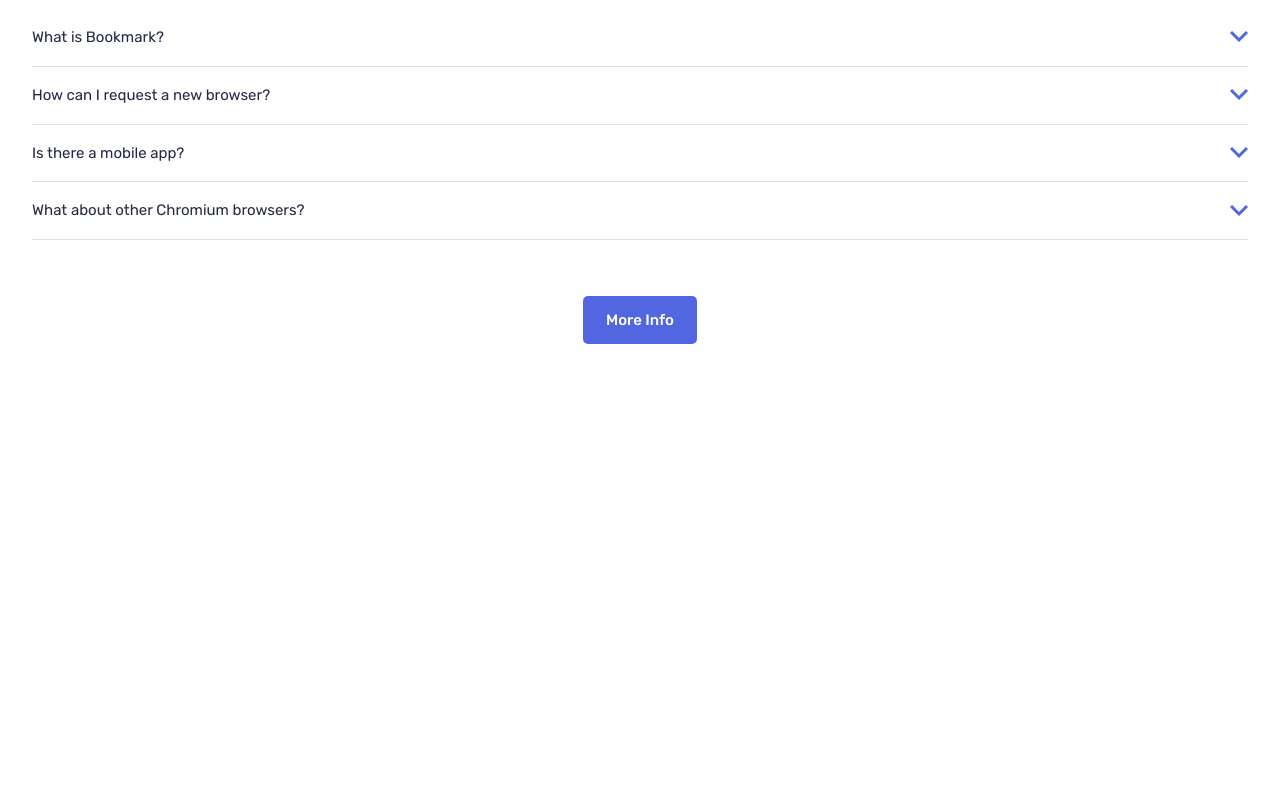
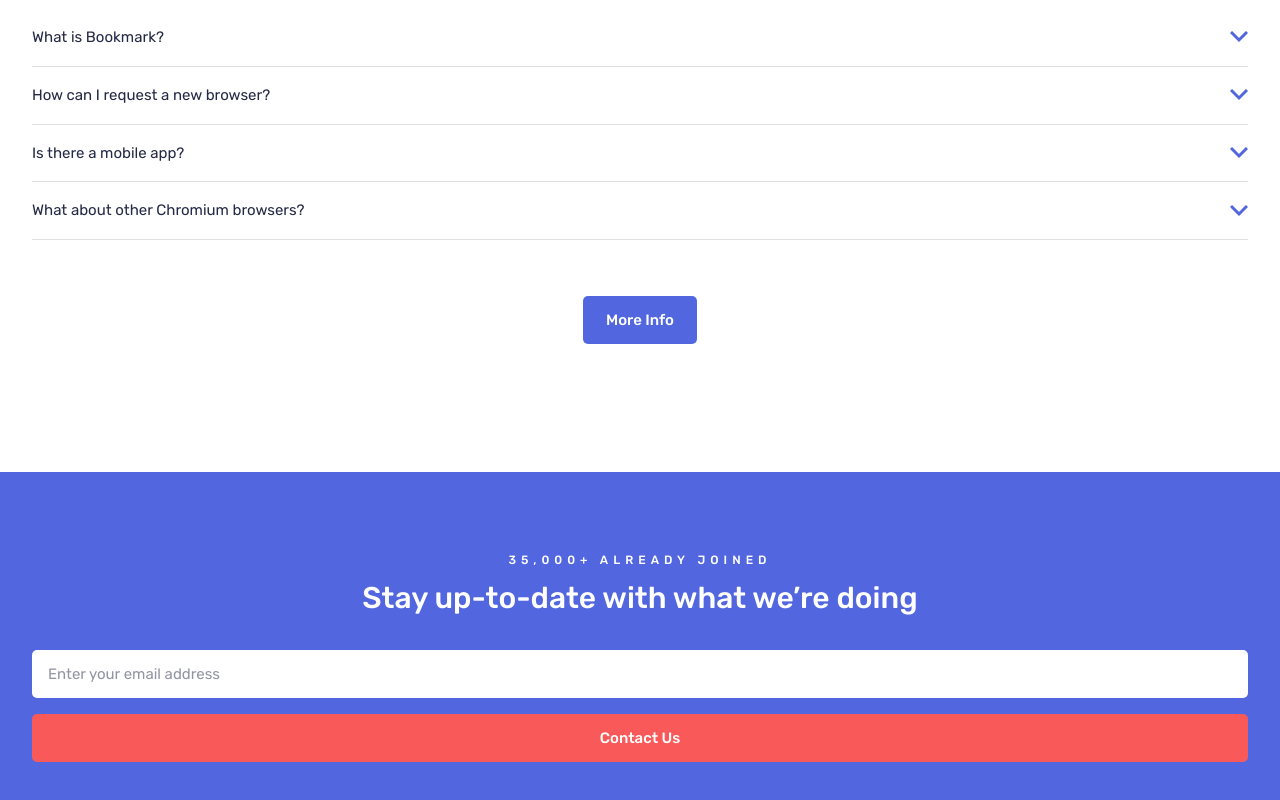
Before and after one commit to g-akca/bookmark-landing-page, a React (Vite) app: page / in a window 1280 px wide. Shown: the part 4120-4920 px from the top of the page. Before the commit the page ends 4464 px from the top, so only its background shows below. Built offline with nearby package versions, Linux system fonts and the light colour scheme.

Commit message:
Add CTASection structure and styles

```diff
--- a/src/components/CTASection.jsx
+++ b/src/components/CTASection.jsx
@@ -1,7 +1,20 @@
+import Button from "./Button";
+
 function CTASection() {
   return (
-    <>
-    </>
+    <section className="bg-blue-600 h-90 px-8 text-center flex flex-col justify-center gap-8">
+      <div className="text-white">
+        <p className="text-[12px] uppercase leading-[300%] font-medium tracking-[5px]">35,000+ already joined</p>
+        <h2 className="text-[30px] leading-[135%] font-medium">Stay up-to-date with what we’re doing</h2>
+      </div>
+
+      <div className="flex flex-col gap-4">
+        <input type="text" placeholder="Enter your email address" className="bg-white px-4 h-12 rounded-[5px] text-[15px] leading-[165%]" />
+        <Button className="bg-red-400 text-white">
+          Contact Us
+        </Button>
+      </div>
+    </section>
   )
 }
 
```
